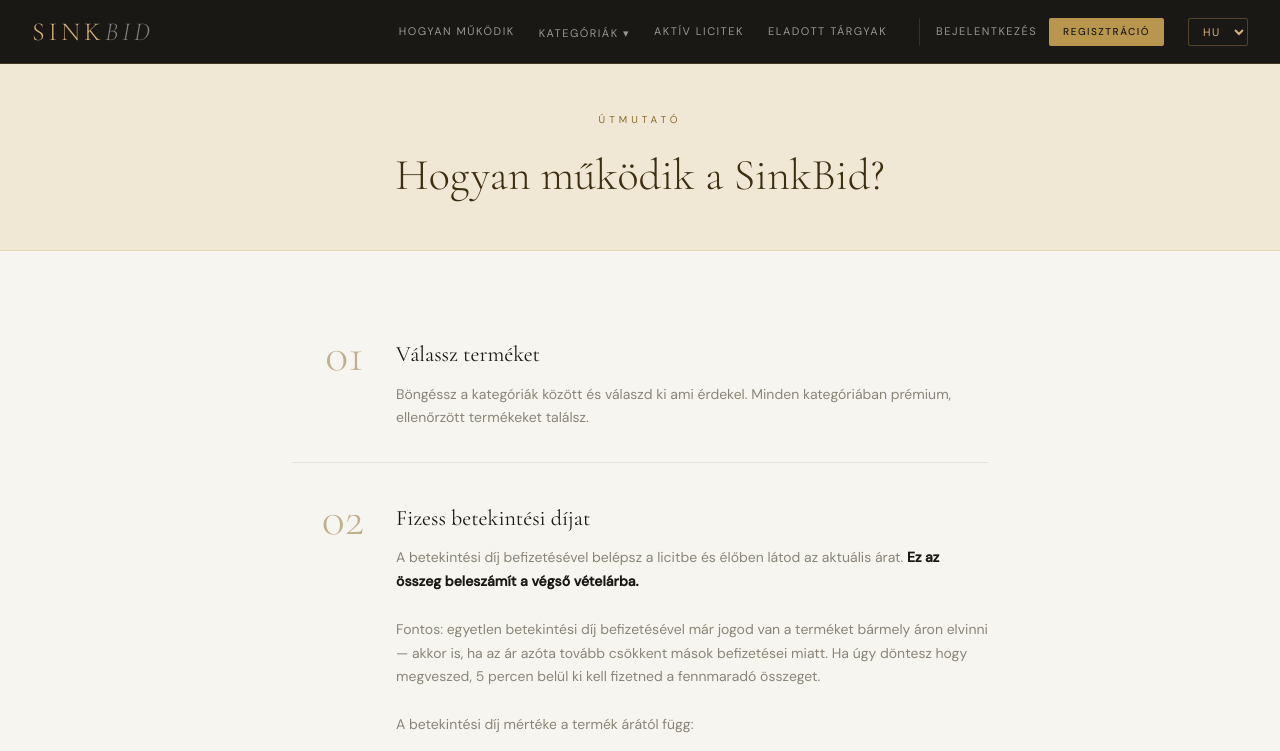
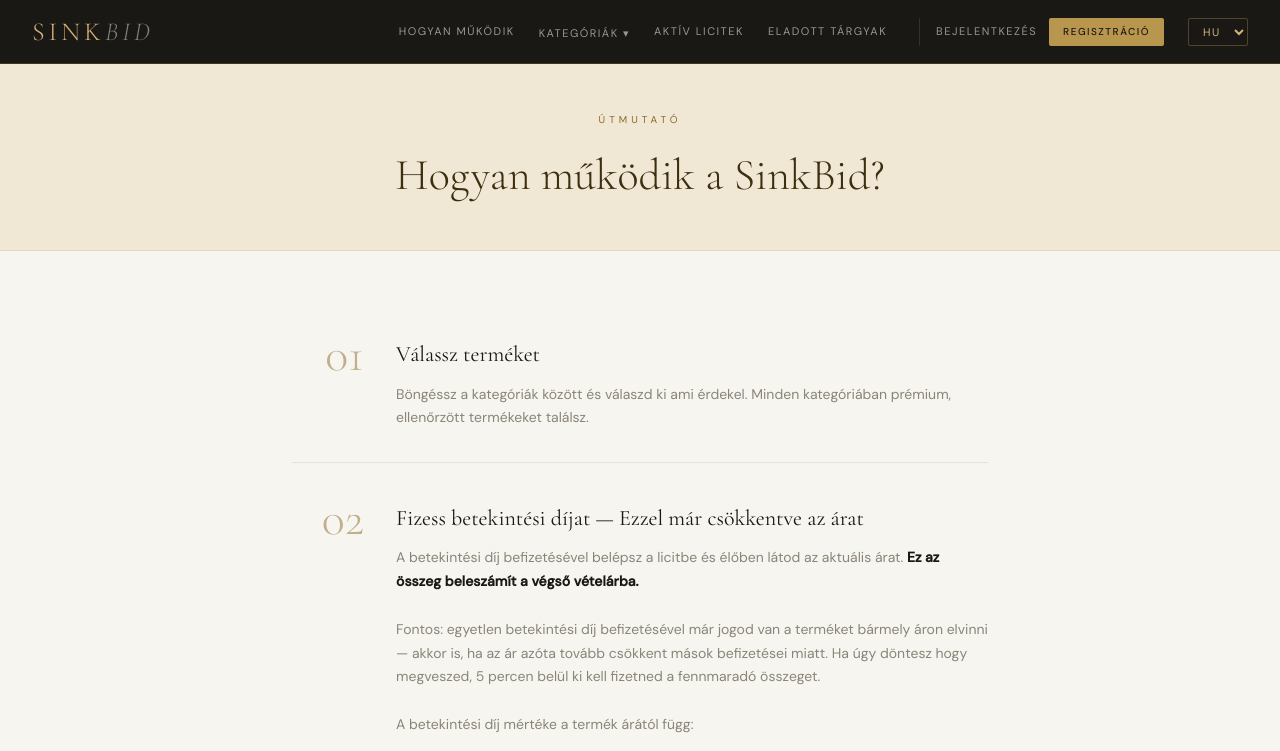
Before and after one commit to istvanlaha/SinkBid, a React (Vite) app: page /how in a window 1280 px wide. Shown: the top 751 px of the page. Built offline with nearby package versions, Linux system fonts and the light colour scheme.

Commit message:
Update HowItWorks.jsx

```diff
--- a/src/pages/HowItWorks.jsx
+++ b/src/pages/HowItWorks.jsx
@@ -29,7 +29,7 @@ export default function HowItWorks() {
           <div className={styles.step}>
             <div className={styles.stepN}>02</div>
             <div className={styles.stepContent}>
-              <div className={styles.stepTitle}>Fizess betekintési díjat</div>
+              <div className={styles.stepTitle}>Fizess betekintési díjat — Ezzel már csökkentve az árat</div>
               <div className={styles.stepDesc}>
                 A betekintési díj befizetésével belépsz a licitbe és élőben látod az aktuális árat.
                 <strong> Ez az összeg beleszámít a végső vételárba.</strong>
```
